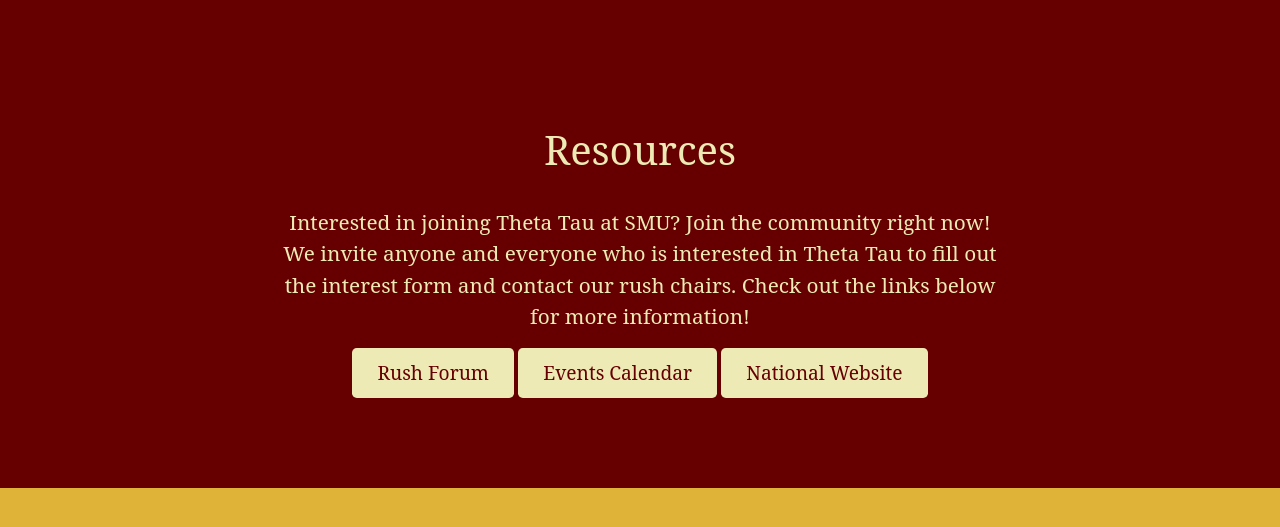
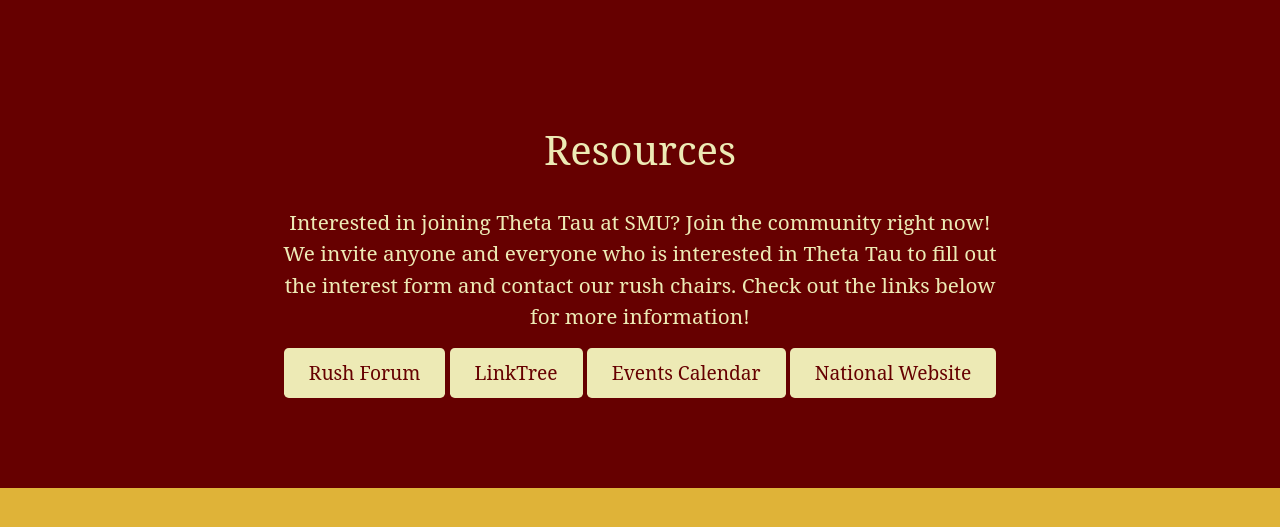
Before and after one commit to SMU-Theta-Tau/SMU-Theta-Tau.github.io, a Jekyll site: the page built from index.markdown, in a window 1280 px wide and 900 px high, scrolled down 2729 px, cut to the strip 340-867 px from the top of the window. Built offline with Jekyll 4.4.1, drawn with Linux system fonts in a browser that asks for light colours.

Commit message:
Update links in resources for 2024-25 rush form

```diff
--- a/_includes/resources.html
+++ b/_includes/resources.html
@@ -6,7 +6,8 @@
         <p class="primary-color">Interested in joining Theta Tau at SMU? Join the community right now! We invite anyone and everyone who is interested in Theta Tau to fill out the interest form and contact our rush chairs. Check out the links below for more information!</p>
 
         <div>
-            <a href="https://docs.google.com/forms/d/e/1FAIpQLSfpwb6vHlR4d8moR7Fl-e24m0pKvVTbVI3txqaw3XRU375cyg/viewform" class="btn btn-lg">Rush Forum</a>
+            <a href="https://forms.gle/3qoMWXSfYjrTfQbM7" class="btn btn-lg">Rush Forum</a>
+            <a href="https://linktr.ee/TauBeta" class="btn btn-lg">LinkTree</a>
             <a href="https://calendar.google.com/calendar/embed?height=600&wkst=1&bgcolor=%23ffffff&ctz=America%2FChicago&showTitle=1&title=Theta%20Tau%20General%20Calendar&showPrint=0&showCalendars=0&src=c211dGhldGF0YXVAZ21haWwuY29t&color=%23F6BF26" class="btn btn-lg">Events Calendar</a>
             <a href="https://thetatau.org/" class="btn btn-lg">National Website</a>
             <!-- <button>Mailing List<button> -->
```
